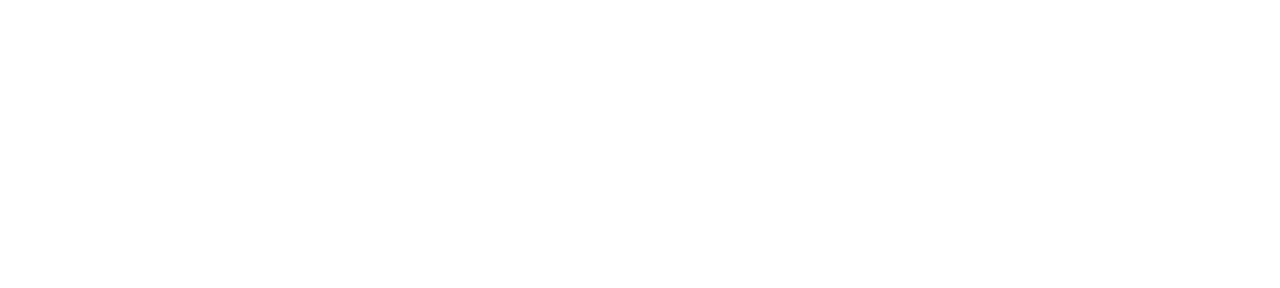
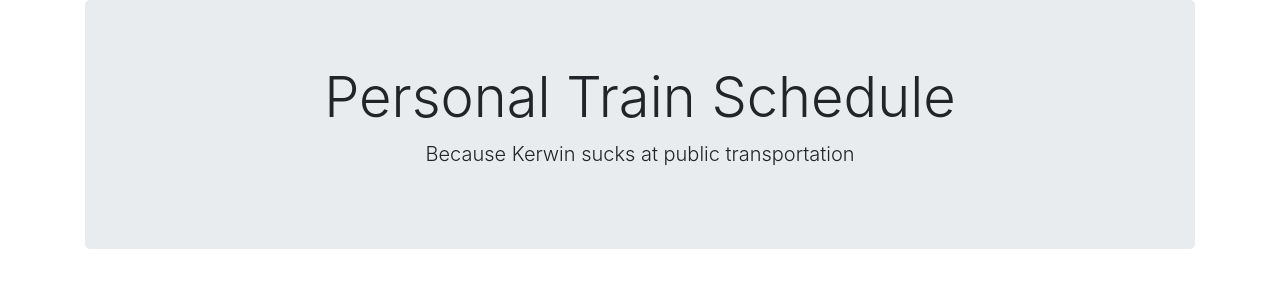
Before and after one commit to seiretsym/train_schedule, a plain HTML site: page index.html in a window 1280 px wide. Drawn offline with nearby package versions, Linux system fonts and the light colour scheme.

Commit message:
add jumbotron for header

```diff
--- a/index.html
+++ b/index.html
@@ -11,9 +11,17 @@
     <title>Train Scheduler by and for Kerwin Hy</title>
   </head>
   <body>
+      <!-- container to center elements -->
+      <div class="container">
 
-
-
+        <!-- jumbotron for header -->
+        <div class="jumbotron text-center">
+            <div class="container">
+                <h1 class="display-4">Personal Train Schedule</h1>
+                <p class="lead">Because Kerwin sucks at public transportation</p>
+            </div>
+        </div>
+      </div>
     <!-- jQuery first, then derp, then moment JS -->
     <script src="https://code.jquery.com/jquery-3.3.1.min.js"></script>
     <script src="assets/js/derp.js"></script>
```
